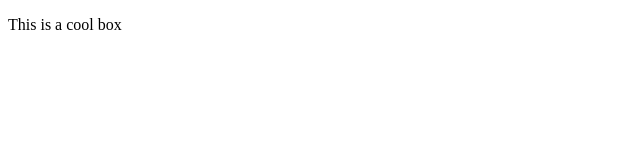
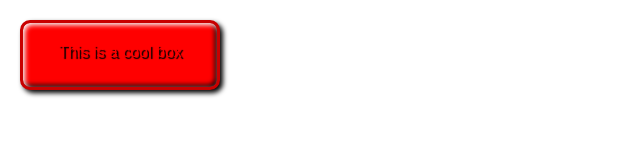
Before and after one commit to pesto-students/exercise-day-10, a plain HTML site: page css-exercises/cool-information-box-start/index.html in a window 1280 px wide. Shown: the whole page, without its empty margins (0-640 px from the left). Drawn offline with Linux system fonts and the light colour scheme.

Commit message:
Fixed cool-information-box-start

```diff
--- a/css-exercises/cool-information-box-start/index.html
+++ b/css-exercises/cool-information-box-start/index.html
@@ -1,11 +1,15 @@
 <!DOCTYPE html>
 <html>
+
 <head>
   <meta charset="utf-8">
   <title>Cool box</title>
 
+  <link rel="stylesheet" href="./style.css" />
 </head>
+
 <body>
   <p>This is a cool box</p>
 </body>
+
 </html>
--- a/css-exercises/cool-information-box-start/style.css
+++ b/css-exercises/cool-information-box-start/style.css
@@ -3,3 +3,28 @@ html {
 }
 
 /* Your CSS below here */
+* {
+  box-sizing: border-box;
+  padding: 0;
+  margin: 0;
+}
+
+p {
+  background-color: red;
+
+  border: 3px solid rgb(200, 0, 0);
+  border-radius: 10px;
+  box-shadow: 3px 3px 5px black, inset 2px 2px 5px white, inset -2px -2px 5px black;
+
+  color: red;
+  text-shadow: 2px 2px 1px black;
+
+  margin-top: 20px;
+  margin-left: 20px;
+  padding-top: 20px;
+
+  text-align: center;
+
+  height: 70px;
+  width: 200px;
+}
```
Lines whose indentation alone changed are shown as unchanged.
